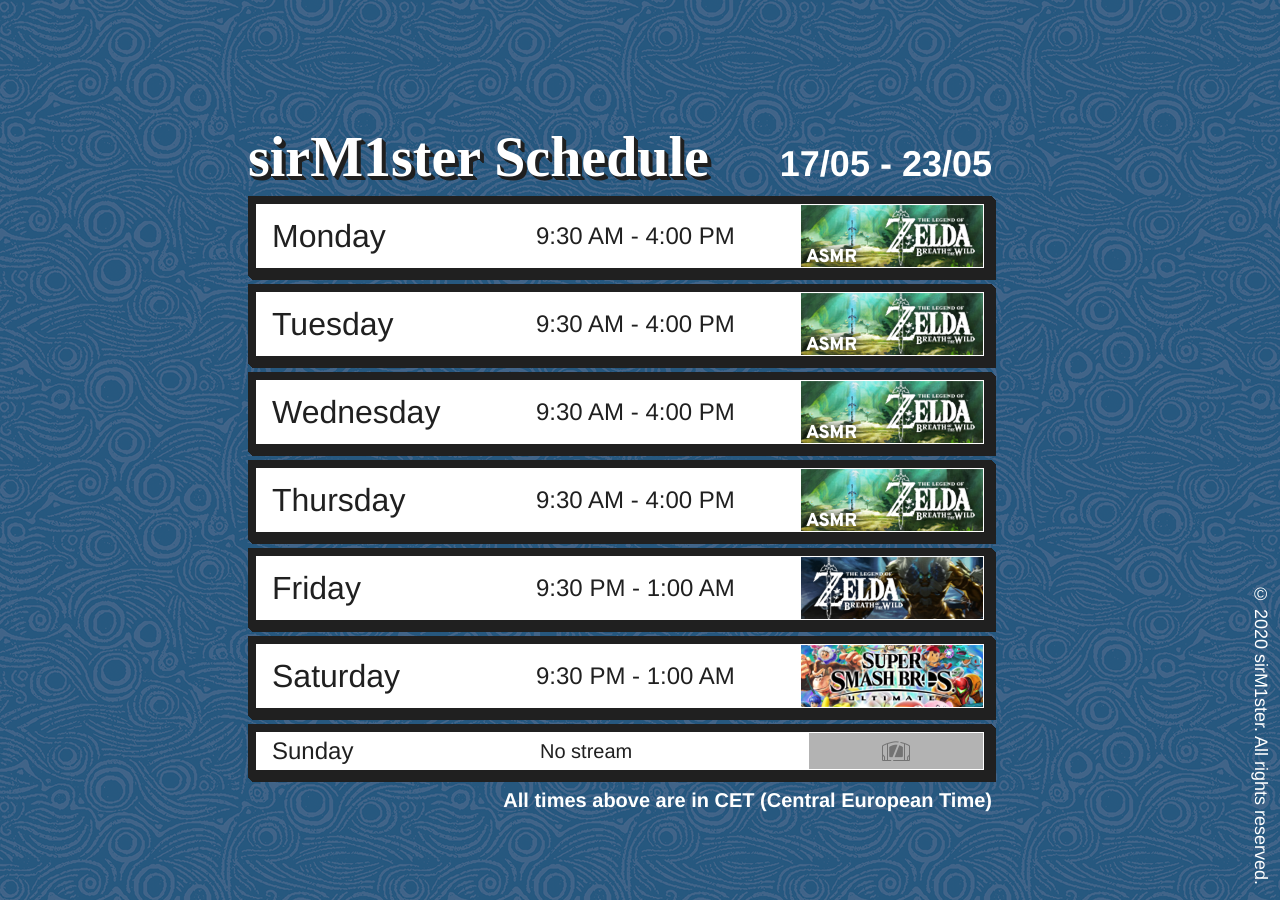
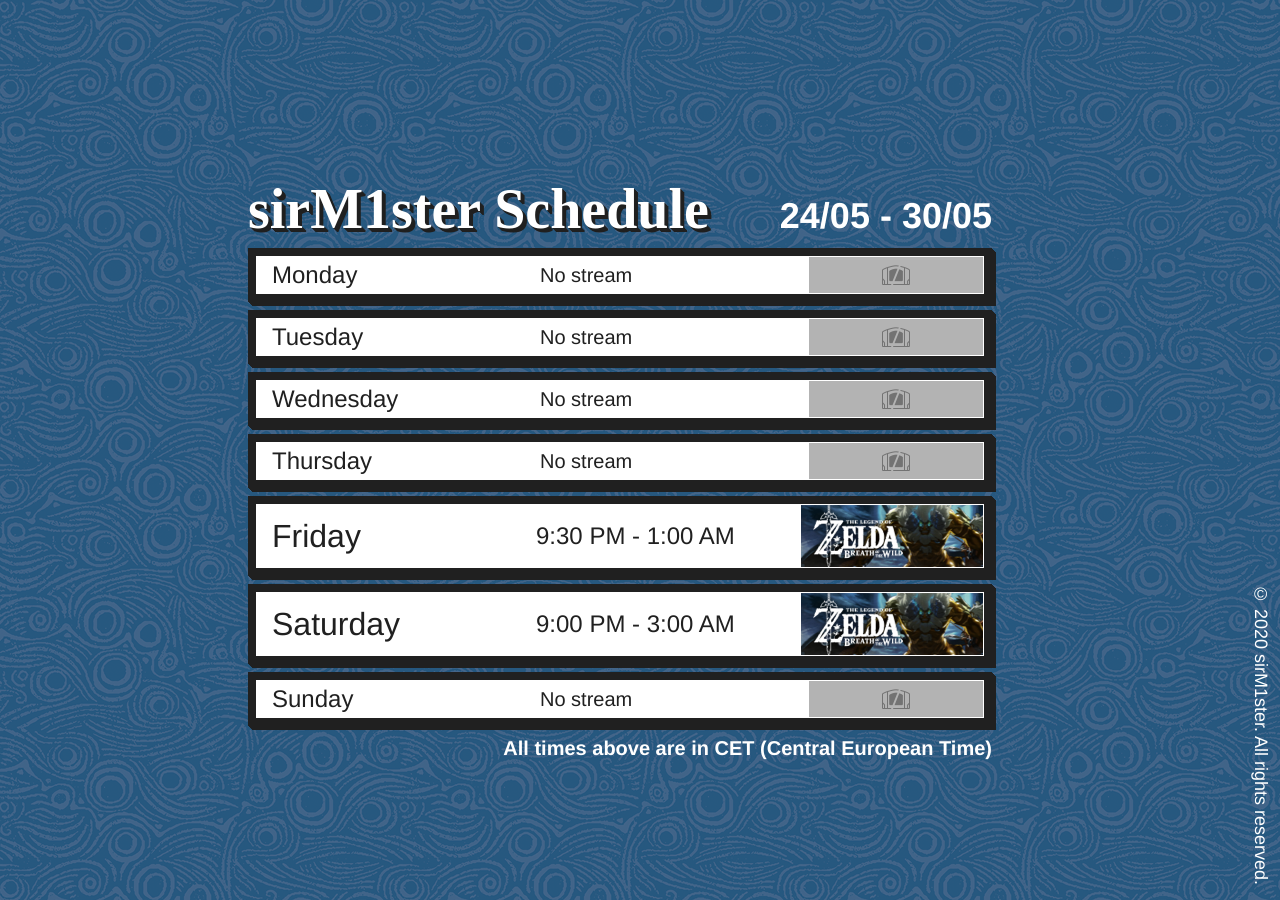
Before and after one commit to mistermark/sirm1ster.tv, a Jekyll site: the page built from schedule.html, in a window 1280 px wide. Built offline with Jekyll 4.4.1, drawn with Linux system fonts in a browser that asks for light colours.

Commit message:
Updating schedule

```diff
--- a/_data/schedule.yml
+++ b/_data/schedule.yml
@@ -1,28 +1,28 @@
 footnote: "All times above are in CET (Central European Time)"
 daterange:
-  first: 17/05
-  last: 23/05
+  first: 24/05
+  last: 30/05
 days:
   - day: Monday
-    streaming: true
+    streaming: false
     times:
       start: "9:30 AM"
       end: "4:00 PM"
     content: "asmr-botw"
   - day: Tuesday
-    streaming: true
+    streaming: false
     times:
       start: "9:30 AM"
       end: "4:00 PM"
     content: "asmr-botw"
   - day: Wednesday
-    streaming: true
+    streaming: false
     times:
       start: "9:30 AM"
       end: "4:00 PM"
     content: "asmr-botw"
   - day: Thursday
-    streaming: true
+    streaming: false
     times:
       start: "9:30 AM"
       end: "4:00 PM"
@@ -36,9 +36,9 @@
   - day: Saturday
     streaming: true
     times:
-      start: "9:30 PM"
-      end: "1:00 AM"
-    content: "smashbros"
+      start: "9:00 PM"
+      end: "3:00 AM"
+    content: "botw"
   - day: Sunday
     streaming: false
     times:
```
